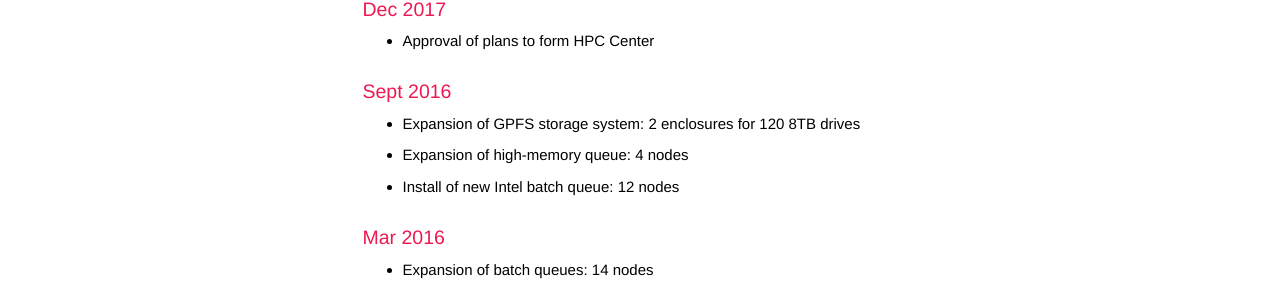
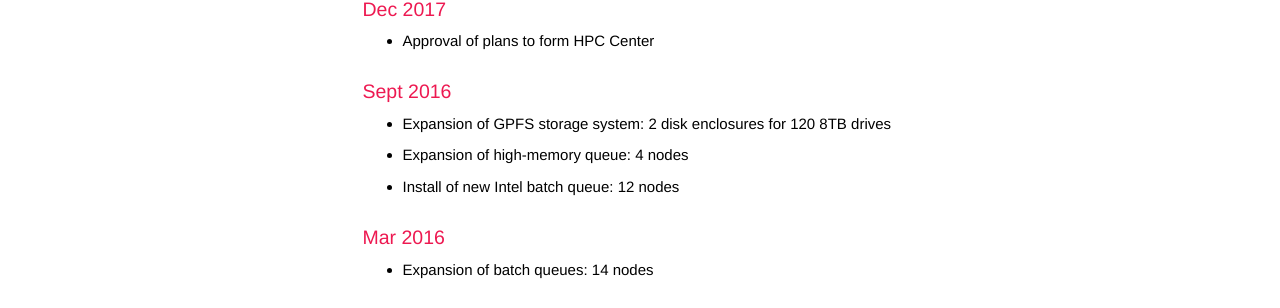
Before and after one commit to tgirke/rcf, a Jekyll site: the page built from news.md, in a window 1280 px wide and 900 px high, scrolled down 643 px. Shown: the part 145-453 px from the top of the window. Built offline with Jekyll 4.4.1, drawn with Linux system fonts in a browser that asks for light colours; nearby versions of some CDN libraries; comment, search, counter and statistics services are not loaded.

Commit message:
content edits

```diff
--- a/news.md
+++ b/news.md
@@ -24,7 +24,7 @@ We apologize to users for the downtimes of the cluster these upgrades required.
 
 ### Sept 2016
 
-* Expansion of GPFS storage system: 2 enclosures for 120 8TB drives
+* Expansion of GPFS storage system: 2 disk enclosures for 120 8TB drives
 * Expansion of high-memory queue: 4 nodes
 * Install of new Intel batch queue: 12 nodes
 
```
